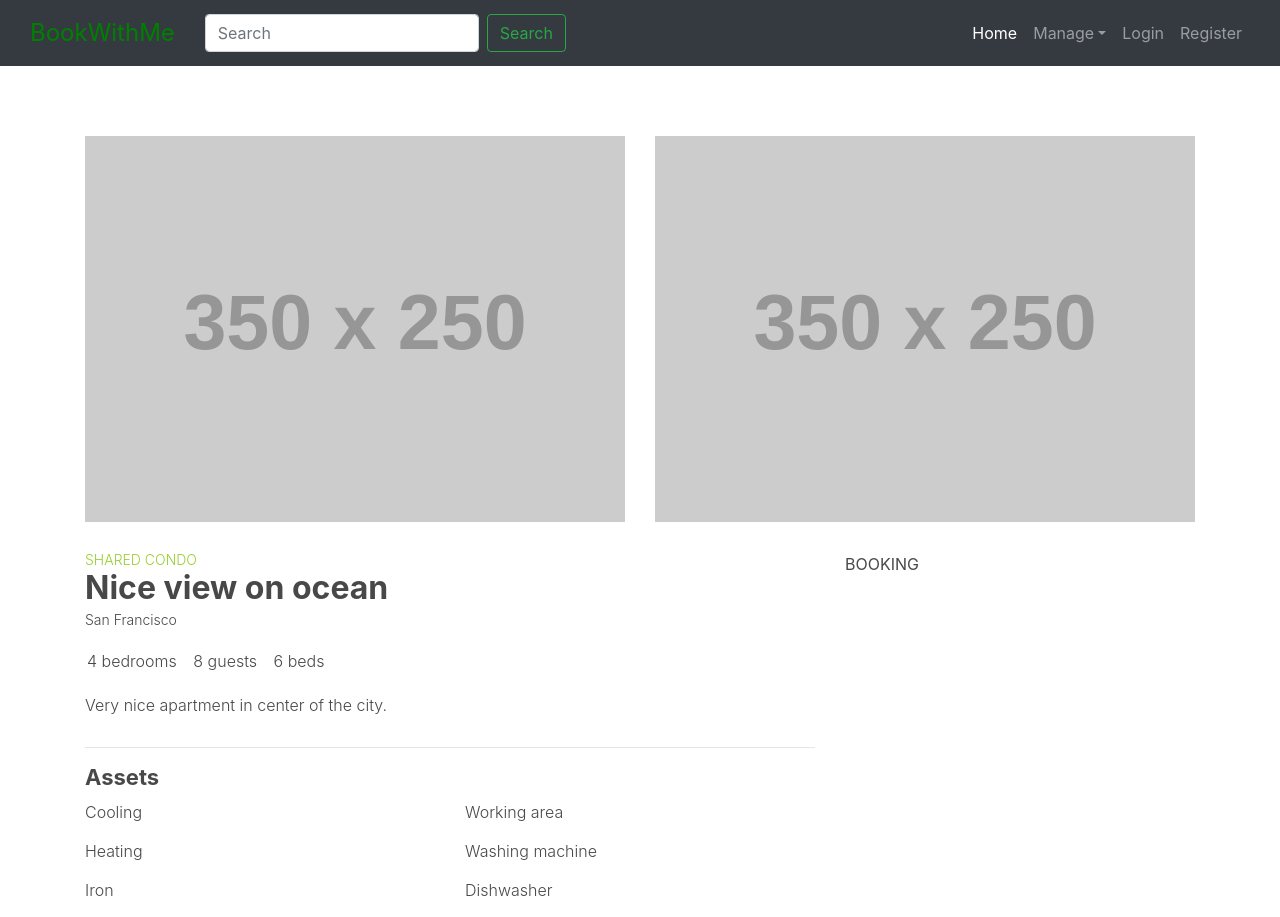
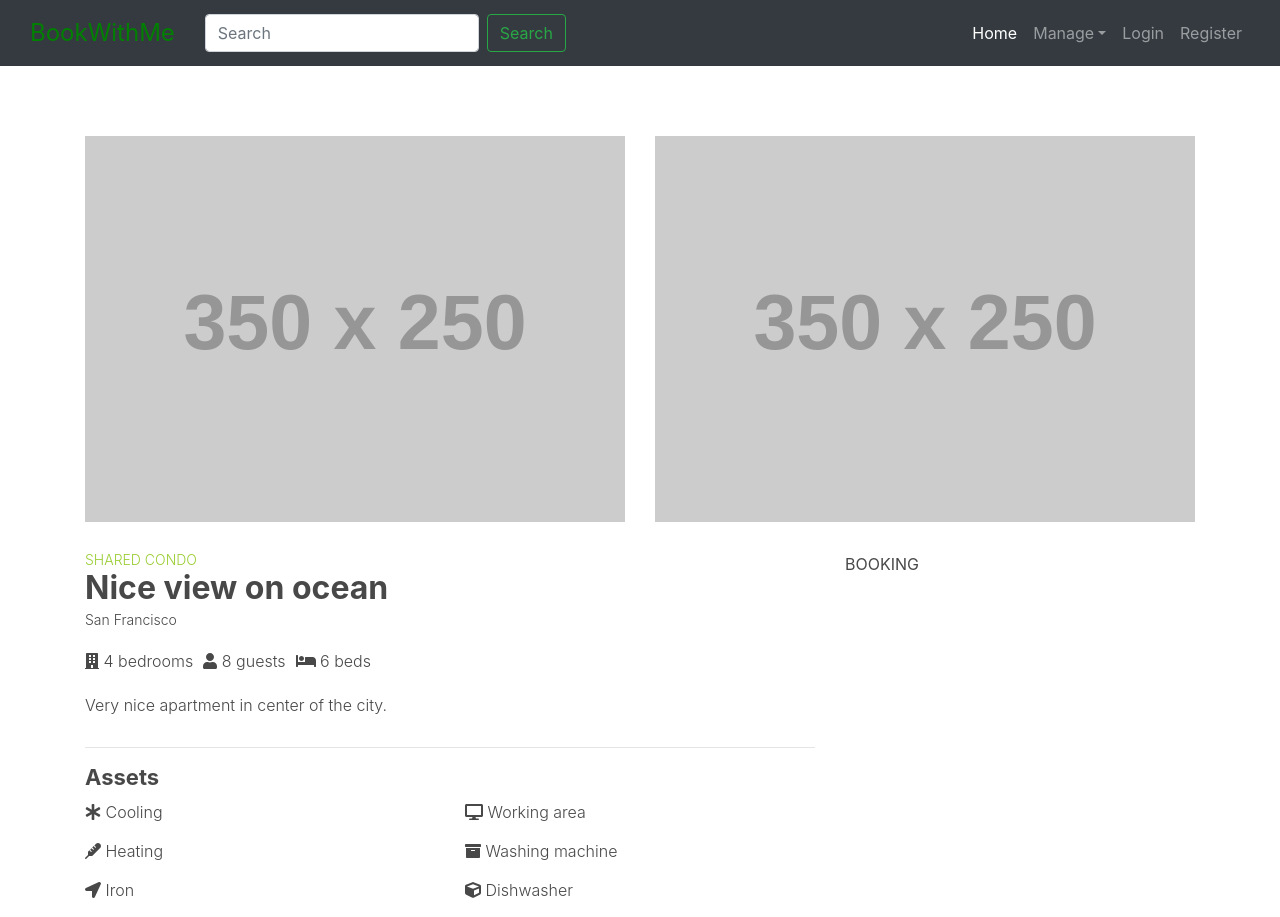
Before and after one commit to G3Kaliaperumal/ReactNodeAngularInDepthGuide, a React (Create React App) app in the folder react-application/: page /rental/1 in a window 1280 px wide. Built offline with nearby package versions, Linux system fonts and the light colour scheme.

Commit message:
Lecture 78: Adding icons

```diff
--- a/react-application/package.json
+++ b/react-application/package.json
@@ -3,6 +3,9 @@
   "version": "0.1.0",
   "private": true,
   "dependencies": {
+    "@fortawesome/fontawesome-svg-core": "^1.2.28",
+    "@fortawesome/free-solid-svg-icons": "^5.13.0",
+    "@fortawesome/react-fontawesome": "^0.1.11",
     "@testing-library/jest-dom": "^4.2.4",
     "@testing-library/react": "^9.5.0",
     "@testing-library/user-event": "^7.2.1",
--- a/react-application/src/index.js
+++ b/react-application/src/index.js
@@ -3,8 +3,11 @@
 import App from './App';
 
 import 'bootstrap/dist/js/bootstrap.min.js';
+import './index.scss';
 
-import './index.scss';
+import { library } from '@fortawesome/fontawesome-svg-core'
+import { fas } from '@fortawesome/free-solid-svg-icons'
+library.add(fas);
 
 const domElement = document.getElementById('root');
 // JSX - Javascript XML
--- a/react-application/src/pages/RentalDetail.js
+++ b/react-application/src/pages/RentalDetail.js
@@ -1,6 +1,7 @@
 import React from 'react';
 import { withRouter } from 'react-router-dom';
 import { connect } from 'react-redux';
+import { FontAwesomeIcon } from '@fortawesome/react-fontawesome';
 import { fetchRentalById } from '../actions/rentals';
 import { capitalize } from '../helpers/functions';
 
@@ -37,9 +38,15 @@
                 <h1 className="rental-title">{rental.title}</h1>
                 <h2 className="rental-city">{capitalize(rental.city)}</h2>
                 <div className="rental-room-info">
-                  <span><i className="fa fa-building"></i>{rental.numOfRooms} bedrooms</span>
-                  <span><i className="fa fa-user"></i> {rental.numOfRooms + 4} guests</span>
-                  <span><i className="fa fa-bed"></i> {rental.numOfRooms + 2} beds</span>
+                  <span>
+                    <FontAwesomeIcon icon="building" /> {rental.numOfRooms} bedrooms
+                  </span>
+                  <span>
+                    <FontAwesomeIcon icon="user" /> {rental.numOfRooms + 4} guests
+                  </span>
+                  <span>
+                    <FontAwesomeIcon icon="bed" /> {rental.numOfRooms + 2} beds
+                  </span>
                 </div>
                 <p className="rental-description">
                   {rental.description}
@@ -49,14 +56,26 @@
                   <h3 className="title">Assets</h3>
                   <div className="row">
                     <div className="col-md-6">
-                      <span><i className="fa fa-asterisk"></i> Cooling</span>
-                      <span><i className="fa fa-thermometer"></i> Heating</span>
-                      <span><i className="fa fa-location-arrow"></i> Iron</span>
+                      <span>
+                        <FontAwesomeIcon icon="asterisk" /> Cooling
+                      </span>
+                      <span>
+                        <FontAwesomeIcon icon="thermometer" /> Heating
+                      </span>
+                      <span>
+                        <FontAwesomeIcon icon="location-arrow" /> Iron
+                      </span>
                     </div>
                     <div className="col-md-6">
-                      <span><i className="fa fa-desktop"></i> Working area</span>
-                      <span><i className="fa fa-cube"></i> Washing machine</span>
-                      <span><i className="fa fa-cube"></i> Dishwasher</span>
+                      <span>
+                        <FontAwesomeIcon icon="desktop" /> Working area
+                      </span>
+                      <span>
+                        <FontAwesomeIcon icon="archive" /> Washing machine
+                      </span>
+                      <span>
+                        <FontAwesomeIcon icon="cube" /> Dishwasher
+                      </span>
                     </div>
                   </div>
                 </div>
```
Also changed, not shown: 1 other file (tests, documents, lock files or other folders).
